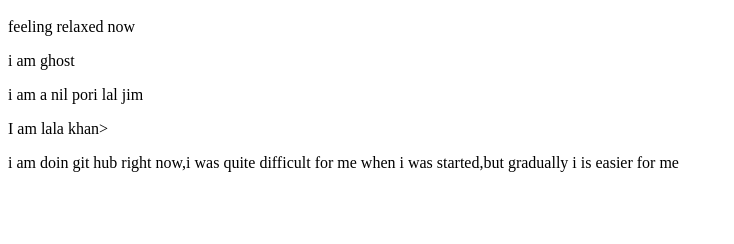
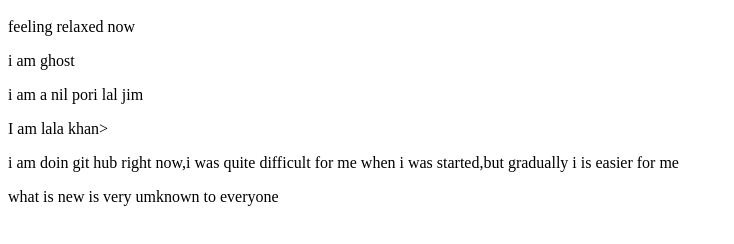
Before and after one commit to Nooralammazumder/my-past-website, a plain HTML site: page index.html in a window 1280 px wide. Shown: the part 48-292 px from the top of the page, without its empty margins (0-734 px from the left). Drawn offline with Linux system fonts and the light colour scheme.

Commit message:
index.html

```diff
--- a/index.html
+++ b/index.html
@@ -4,3 +4,4 @@
     <p>i am a nil pori lal jim</p>
     <p>I am lala khan></p>
     <p>i am doin git hub right now,i was quite difficult for me when i was started,but gradually i is easier for me</p>
+    <p>what is new is very umknown to everyone</p>
```
